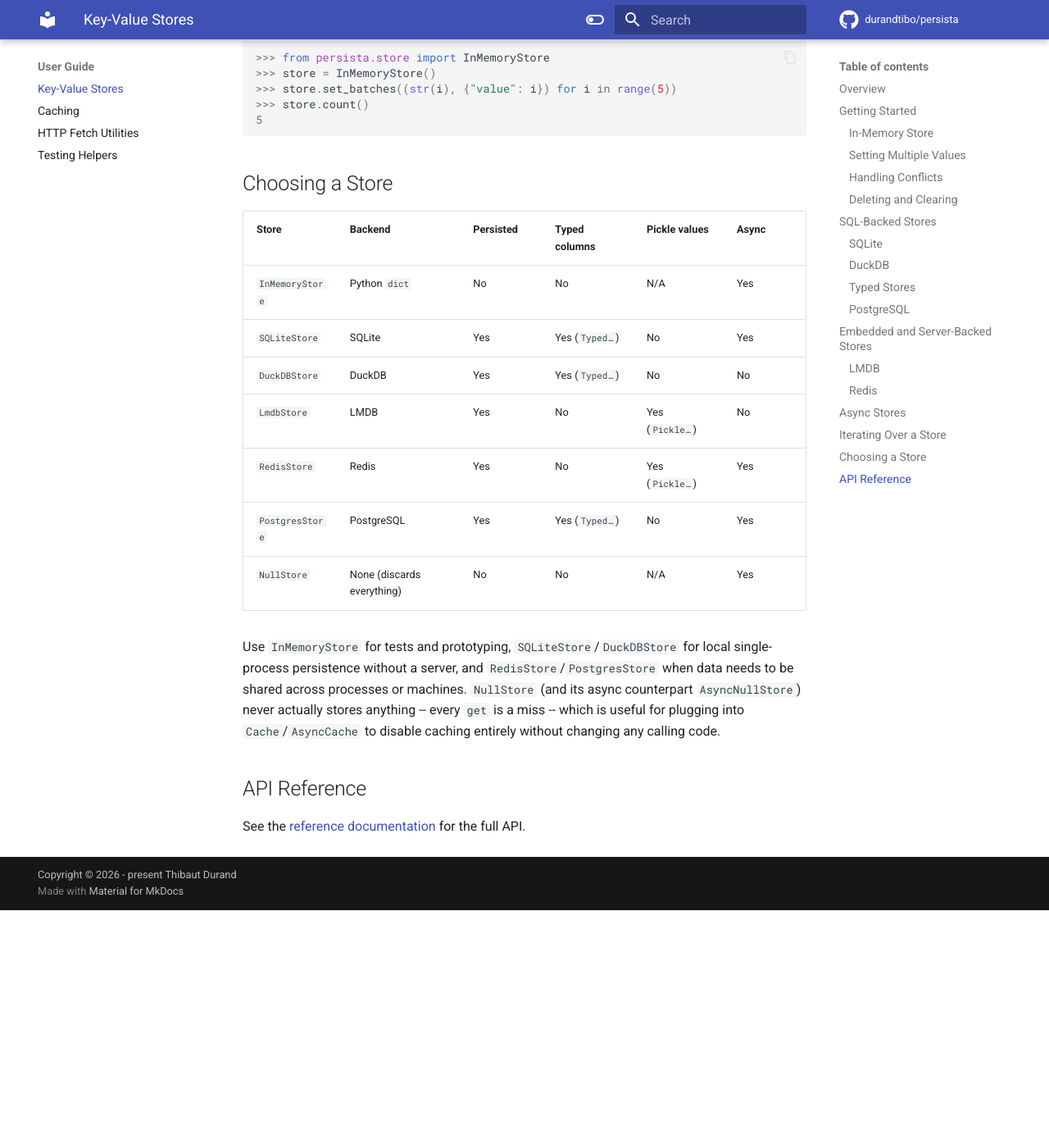
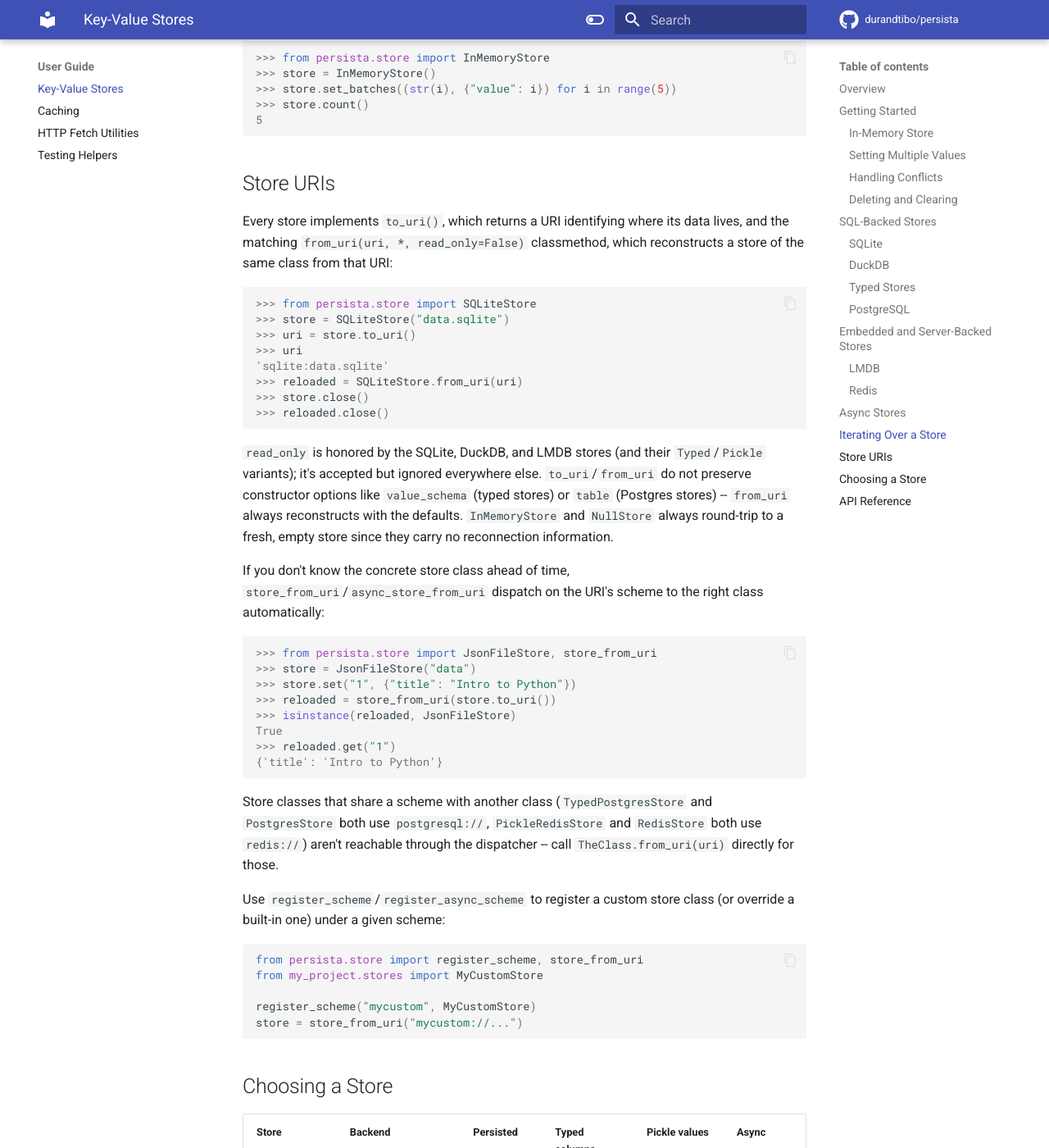
Before and after one commit to durandtibo/persista, an MkDocs documentation site: the page built from docs/docs/uguide/store.md, in a window 1280 px wide and 1400 px high, scrolled down 7789 px. Shown: the whole window at 82% size. Built offline with MkDocs 1.6.1 and Material for MkDocs 9.7.7, drawn with Linux system fonts in a browser that asks for light colours; emoji names are drawn with the system emoji font; comment, search, counter and statistics services are not loaded; the version menu is left out; before the commit the page ends 8899 px from its top, so only the background shows below that.

Commit message:
Update docs (#124)

````diff
--- a/docs/docs/uguide/store.md
+++ b/docs/docs/uguide/store.md
@@ -394,6 +394,60 @@ in mini-batches, which is useful when the source data does not fit comfortably i
 
 ```
 
+## Store URIs
+
+Every store implements `to_uri()`, which returns a URI identifying where its data lives, and the
+matching `from_uri(uri, *, read_only=False)` classmethod, which reconstructs a store of the same
+class from that URI:
+
+```pycon
+>>> from persista.store import SQLiteStore
+>>> store = SQLiteStore("data.sqlite")
+>>> uri = store.to_uri()
+>>> uri
+'sqlite:data.sqlite'
+>>> reloaded = SQLiteStore.from_uri(uri)
+>>> store.close()
+>>> reloaded.close()
+
+```
+
+`read_only` is honored by the SQLite, DuckDB, and LMDB stores (and their `Typed`/`Pickle`
+variants); it's accepted but ignored everywhere else. `to_uri`/`from_uri` do not preserve
+constructor options like `value_schema` (typed stores) or `table` (Postgres stores) -- `from_uri`
+always reconstructs with the defaults. `InMemoryStore` and `NullStore` always round-trip to a
+fresh, empty store since they carry no reconnection information.
+
+If you don't know the concrete store class ahead of time, `store_from_uri`/`async_store_from_uri`
+dispatch on the URI's scheme to the right class automatically:
+
+```pycon
+>>> from persista.store import JsonFileStore, store_from_uri
+>>> store = JsonFileStore("data")
+>>> store.set("1", {"title": "Intro to Python"})
+>>> reloaded = store_from_uri(store.to_uri())
+>>> isinstance(reloaded, JsonFileStore)
+True
+>>> reloaded.get("1")
+{'title': 'Intro to Python'}
+
+```
+
+Store classes that share a scheme with another class (`TypedPostgresStore` and `PostgresStore`
+both use `postgresql://`, `PickleRedisStore` and `RedisStore` both use `redis://`) aren't
+reachable through the dispatcher -- call `TheClass.from_uri(uri)` directly for those.
+
+Use `register_scheme`/`register_async_scheme` to register a custom store class (or override a
+built-in one) under a given scheme:
+
+```python
+from persista.store import register_scheme, store_from_uri
+from my_project.stores import MyCustomStore
+
+register_scheme("mycustom", MyCustomStore)
+store = store_from_uri("mycustom://...")
+```
+
 ## Choosing a Store
 
 | Store           | Backend            | Persisted | Typed columns | Pickle values | Async |
````
